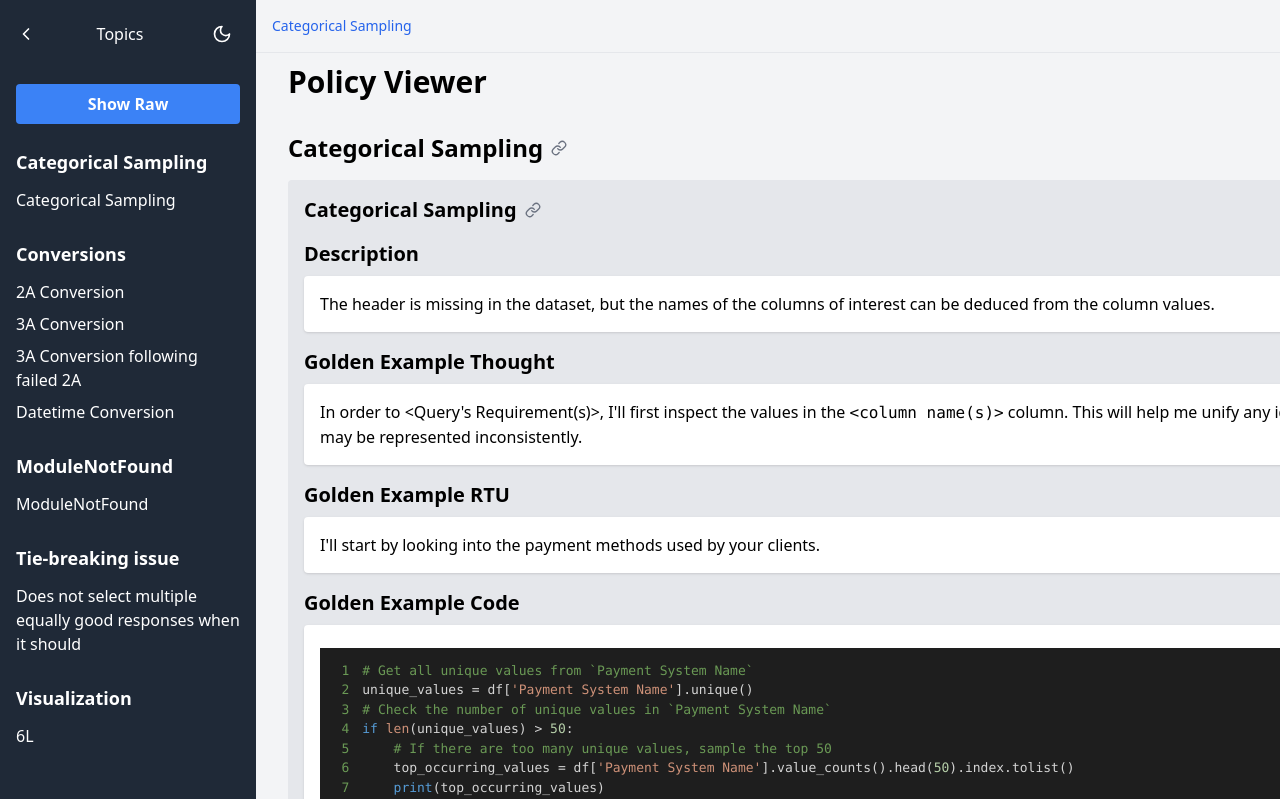
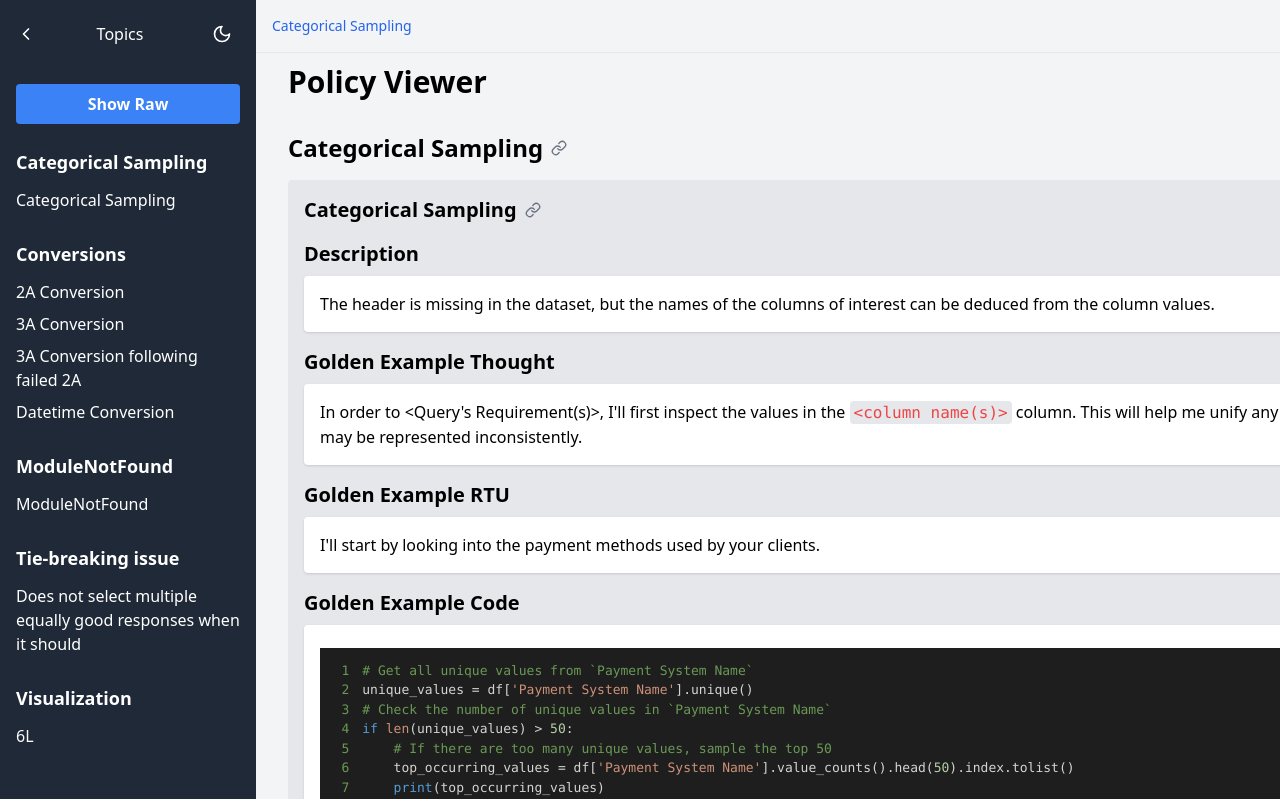
Before and after one commit to devbm7/policy-viewer, a Next.js app: page / in a window 1280 px wide. Shown: the top 799 px of the page. Built offline with nearby package versions, Linux system fonts and the light colour scheme.

Commit message:
v0.4.7 - Adding text background color to backticks content

```diff
--- a/pages/index.tsx
+++ b/pages/index.tsx
@@ -26,7 +26,11 @@ const components = {
         {String(children).replace(/\n$/, '')}
       </SyntaxHighlighter>
     ) : (
-      <code className={className} {...props}>
+      // <code className={className} {...props}>
+      <code
+        className={`${className || ''} ${inline ? 'bg-gray-200 dark:bg-gray-700 px-1 py-0.5 rounded text-red-500 dark:text-red-400' : ''}`}
+        {...props}
+      >
         {children}
       </code>
     )
```
